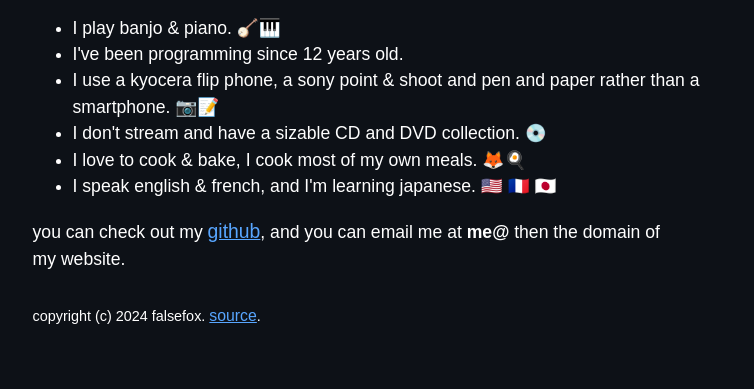
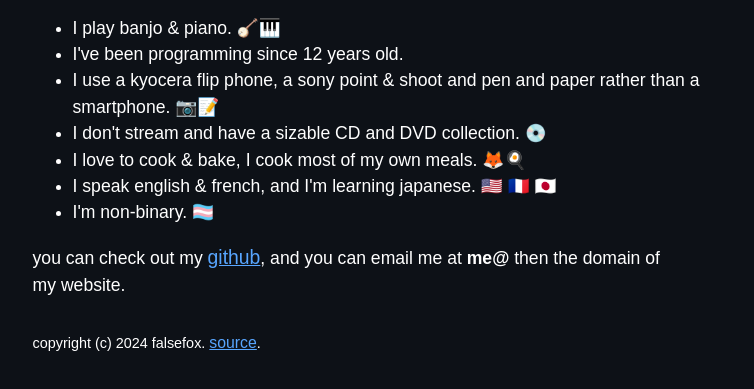
Before and after one commit to false-fox/blog, an Astro site: page / in a window 1280 px wide. Shown: the part 361-750 px from the top of the page, without its empty margins (262-1016 px from the left). Built offline with nearby package versions, Linux system fonts and the light colour scheme; Astro itself is replaced by a stand-in of ours; a web font is replaced by a local one.

Commit message:
update index

```diff
--- a/src/pages/index.astro
+++ b/src/pages/index.astro
@@ -18,6 +18,7 @@ import Header from "../components/Header.astro"
         <li>I don't stream and have a sizable CD and DVD collection. 💿</li>
         <li>I love to cook & bake, I cook most of my own meals. 🦊🍳</li>
         <li>I speak english & french, and I'm learning japanese. 🇺🇸 🇫🇷 🇯🇵</li>
+        <li>I'm non-binary. 🏳️‍⚧️</li>
       </ul>
     </p>
     <p>
```
